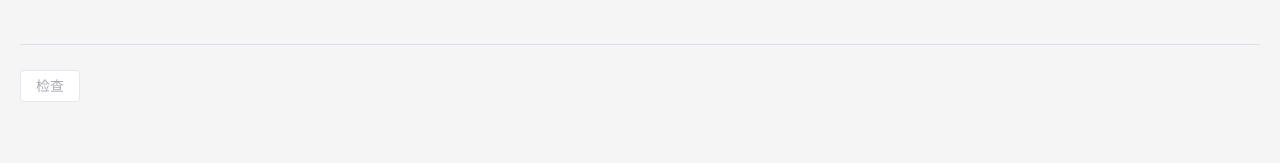
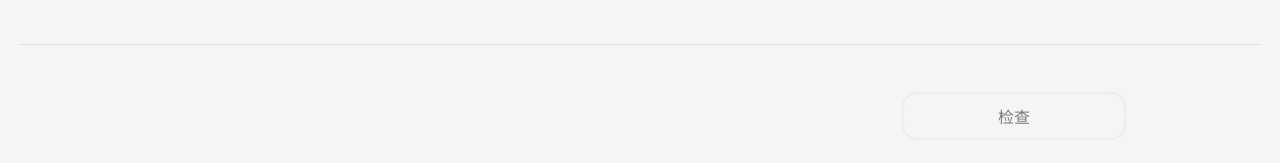
Before and after one commit to Demonor-alt/Sound, a Vue app: page /#/teach/practise in a window 1280 px wide. Shown: the part 565-728 px from the top of the page. Built offline with nearby package versions, Linux system fonts and the light colour scheme.

Commit message:
检查按钮样式

```diff
--- a/src/views/teach/Practise.vue
+++ b/src/views/teach/Practise.vue
@@ -28,8 +28,14 @@
         </div>
     </div>
     <el-divider />
-    <div>
-        <el-button @click="toggleComponent" :disabled="isButtonDisabled">检查</el-button>
+    <div class="btn">
+        <div class="voice-item" v-if="isButtonDisabled"
+            :style="{ opacity: '0.5', cursor: 'not-allowed', 'border-bottom-width': '2px' }">
+            检查
+        </div>
+        <div class="voice-item" v-else @click="toggleComponent" :style="{ opacity: '1', cursor: 'pointer' }">
+            检查
+        </div>
     </div>
 </template>
 
@@ -76,11 +82,11 @@ const toggleComponent = () => {
     window.dispatchEvent(event);
     if (dataIndex.value < data.value.length) {
         dataIndex.value++;
-        isButtonDisabled.value = true;
     } else {
         dataIndex.value = 1;
         currentIndex.value = (currentIndex.value + 1) % componentList.length
     }
+    isButtonDisabled.value = true;
 }
 const handleOptionSelected = (option) => {
     console.log('接收到来自 Listen 组件的选项:', option);
@@ -95,10 +101,12 @@ const handleOptionSelected = (option) => {
     margin: 1% 15%;
     gap: 20px;
 }
-.demo-container{
+
+.demo-container {
     margin: 0 30%;
     height: 55vh;
 }
+
 ::v-deep .el-slider__button {
     display: none !important;
 }
@@ -120,6 +128,7 @@ const handleOptionSelected = (option) => {
     height: 10px !important;
     background-color: #09090b !important;
 }
+
 .col::-webkit-scrollbar {
     width: 8px;
 }
@@ -132,4 +141,36 @@ const handleOptionSelected = (option) => {
 .col::-webkit-scrollbar-track {
     background-color: #f1f1f1;
 }
+
+.btn {
+    display: flex;
+    align-items: end;
+    justify-content: end;
+    margin-right: 10%;
+    height: 10vh;
+}
+
+.voice-item {
+    margin: 10px;
+    padding: 10px;
+    border: 2px solid #e5e5e5;
+    border-radius: 15px;
+    width: 200px;
+    display: flex;
+    flex-direction: column;
+    gap: 5px;
+    border-bottom-width: 4px;
+    transition: border-bottom-width 0.1s;
+    cursor: pointer;
+    justify-content: center;
+    align-items: center;
+}
+
+.voice-item:hover {
+    background-color: #f0f0f0;
+}
+
+.voice-item:active {
+    border-bottom-width: 2px;
+}
 </style>
```
